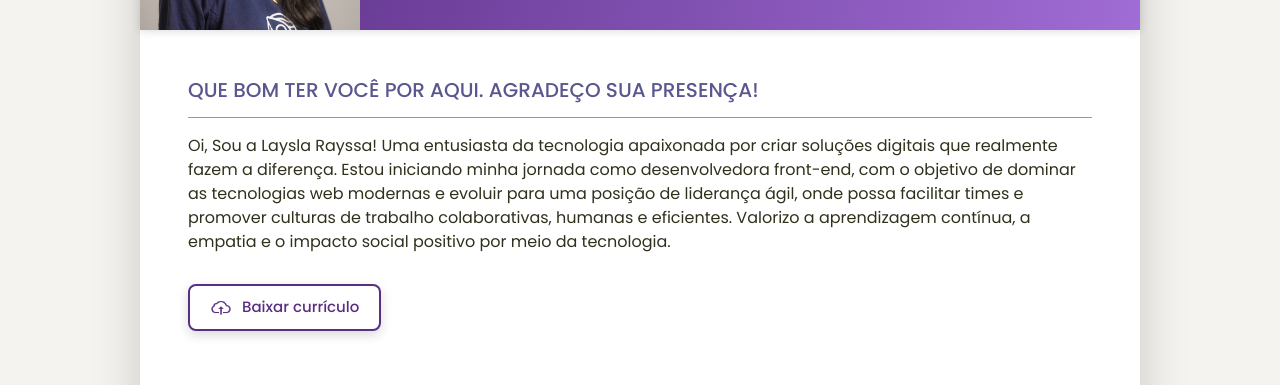
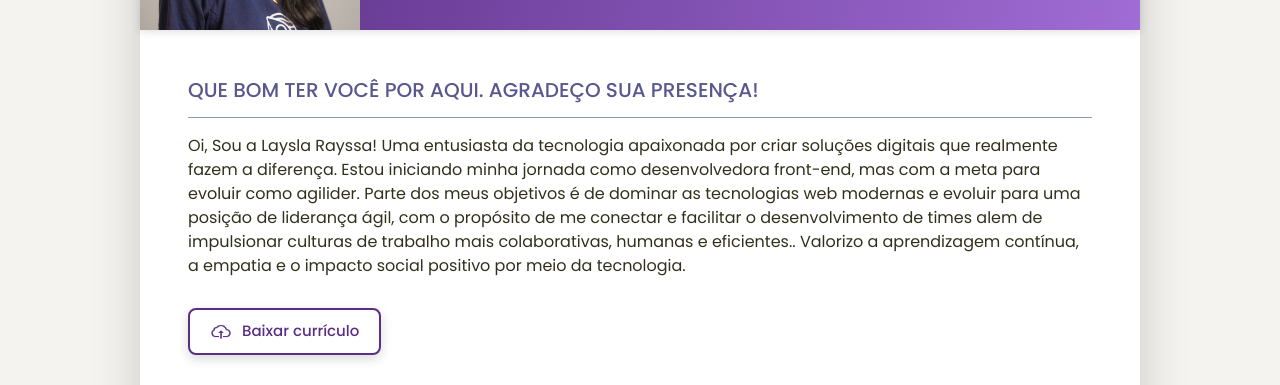
Before and after one commit to lrayssz/mapaCarreiraLaysla, a plain HTML site: page index.html in a window 1280 px wide. Shown: the part 220-605 px from the top of the page. Drawn offline with nearby package versions, Linux system fonts and the light colour scheme.

Commit message:
Atualizando conteúdo

```diff
--- a/index.html
+++ b/index.html
@@ -94,12 +94,14 @@
               <p class="mb-0">
                 Oi, Sou a Laysla Rayssa! Uma entusiasta da tecnologia apaixonada
                 por criar soluções digitais que realmente fazem a diferença.
-                Estou iniciando minha jornada como desenvolvedora front-end, com
-                o objetivo de dominar as tecnologias web modernas e evoluir para
-                uma posição de liderança ágil, onde possa facilitar times e
-                promover culturas de trabalho colaborativas, humanas e
-                eficientes. Valorizo a aprendizagem contínua, a empatia e o
-                impacto social positivo por meio da tecnologia.
+                Estou iniciando minha jornada como desenvolvedora front-end, mas
+                com a meta para evoluir como agilider. Parte dos meus objetivos
+                é de dominar as tecnologias web modernas e evoluir para uma
+                posição de liderança ágil, com o propósito de me conectar e
+                facilitar o desenvolvimento de times alem de impulsionar
+                culturas de trabalho mais colaborativas, humanas e eficientes..
+                Valorizo a aprendizagem contínua, a empatia e o impacto social
+                positivo por meio da tecnologia.
               </p>
 
               <a
@@ -211,7 +213,7 @@
                         <h4
                           class="resume-timeline-item-desc-heading font-weight-bold"
                         >
-                          Pra essa etapa da carreira, as soft skills que mais
+                          Para essa etapa da carreira, as soft skills que mais
                           fazem diferença são:
                         </h4>
                         <ul>
@@ -271,7 +273,7 @@
                         <h4
                           class="resume-timeline-item-desc-heading font-weight-bold"
                         >
-                          Pra essa etapa da carreira, as soft skills que mais
+                          Para essa etapa da carreira, as soft skills que mais
                           fazem diferença são:
                         </h4>
                         <ul>
@@ -296,7 +298,7 @@
                             <span class="badge badge-pill">Autenticação</span>
                           </li>
                           <li class="list-inline-item">
-                            <span class="badge badge-pill">Cloud e Deploy</span>
+                            <span class="badge badge-pill">JAVA</span>
                           </li>
                           <li class="list-inline-item">
                             <span class="badge badge-pill">PostgreSQL</span>
@@ -330,7 +332,7 @@
                         <h4
                           class="resume-timeline-item-desc-heading font-weight-bold"
                         >
-                          Pra essa etapa da carreira, as soft skills que mais
+                          Para essa etapa da carreira, as soft skills que mais
                           fazem diferença são:
                         </h4>
                         <ul>
```
